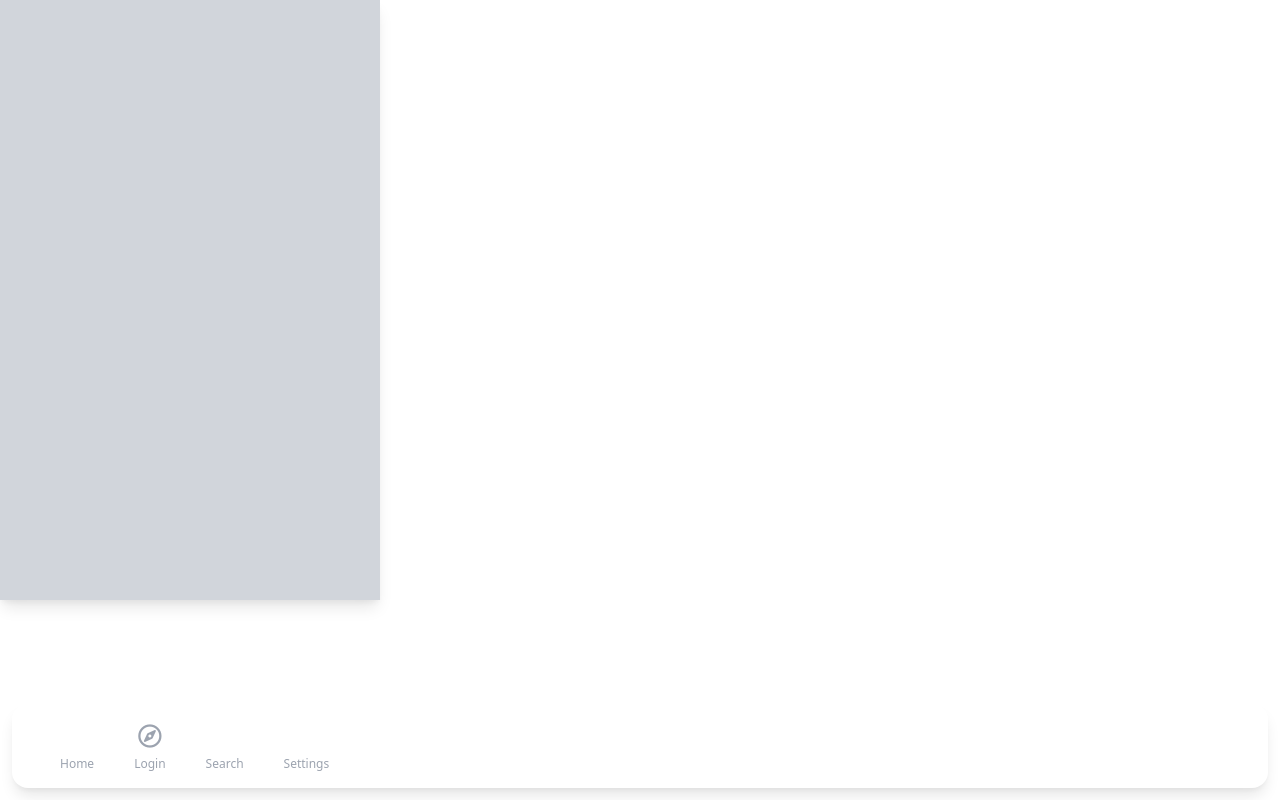
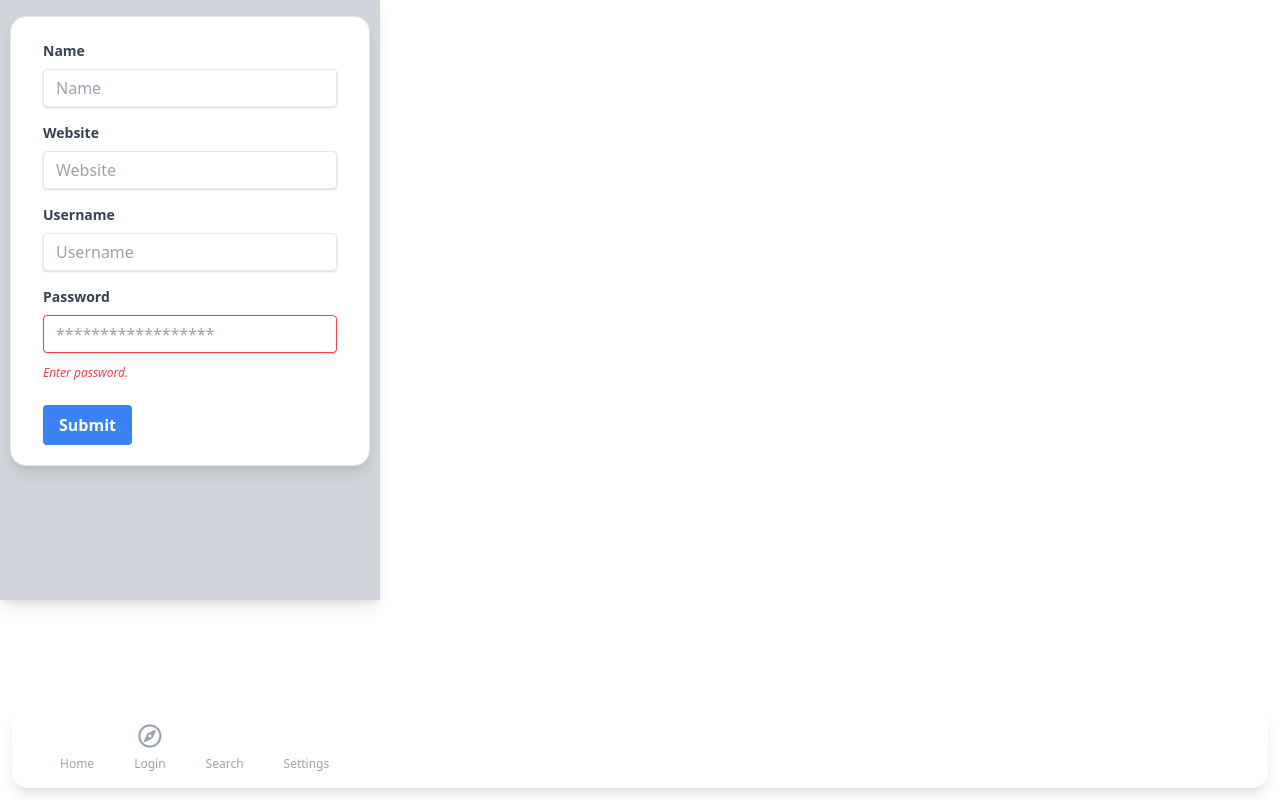
Before and after one commit to mayankp291/lowkey, a Vue app: page /vault/add in a window 1280 px wide. Built offline with nearby package versions, Linux system fonts and the light colour scheme.

Commit message:
updated ui

```diff
--- a/src/router/index.js
+++ b/src/router/index.js
@@ -23,6 +23,11 @@ const routes = [
     component: () => import("../views/Vault.vue"),
   },
   {
+    path: "/vault/add",
+    name: "AddDetails",
+    component: () => import("../views/AddLogin.vue"),
+  },
+  {
     path: "/vault/edit/:id",
     name: "Edit",
     component: () => import("../views/Edit.vue"),
--- /dev/null
+++ b/src/views/AddLogin.vue
@@ -0,0 +1,101 @@
+<template>
+  <div
+    style="height: 450px; width: 360px;"
+    class="border bg-white shadow-lg rounded-2xl m-auto mt-4"
+  >
+    <form class="px-8 pt-6 pb-8 mb-4" @submit.prevent="onSubmit">
+      <div class="mb-4">
+        <label class="block text-gray-700 text-sm font-bold mb-2" for="website">
+          Name
+        </label>
+        <input
+          class="shadow appearance-none border rounded w-full py-2 px-3 text-gray-700 leading-tight focus:outline-none focus:shadow-outline"
+          id="name"
+          type="text"
+          placeholder="Name"
+          v-model="form.name"
+        />
+      </div>
+      <div class="mb-4">
+        <label class="block text-gray-700 text-sm font-bold mb-2" for="website">
+          Website
+        </label>
+        <input
+          class="shadow appearance-none border rounded w-full py-2 px-3 text-gray-700 leading-tight focus:outline-none focus:shadow-outline"
+          id="username"
+          type="text"
+          placeholder="Website"
+          v-model="form.website"
+        />
+      </div>
+      <div class="mb-4">
+        <label
+          class="block text-gray-700 text-sm font-bold mb-2"
+          for="username"
+        >
+          Username
+        </label>
+        <input
+          class="shadow appearance-none border rounded w-full py-2 px-3 text-gray-700 leading-tight focus:outline-none focus:shadow-outline"
+          id="username"
+          type="text"
+          placeholder="Username"
+          v-model="form.username"
+        />
+      </div>
+      <div class="mb-6">
+        <label
+          class="block text-gray-700 text-sm font-bold mb-2"
+          for="password"
+        >
+          Password
+        </label>
+        <input
+          class="shadow appearance-none border border-red-500 rounded w-full py-2 px-3 text-gray-700 mb-3 leading-tight focus:outline-none focus:shadow-outline"
+          id="password"
+          type="password"
+          placeholder="******************"
+          v-model="form.password"
+        />
+        <p class="text-red-500 text-xs italic">Enter password.</p>
+      </div>
+      <div class="flex items-center justify-between">
+        <button
+          class="bg-blue-500 hover:bg-blue-700 text-white font-bold py-2 px-4 rounded focus:outline-none focus:shadow-outline"
+          type="submit"
+        >
+          Submit
+        </button>
+      </div>
+    </form>
+  </div>
+</template>
+
+<script>
+import { createUser } from "../../firebase";
+import { reactive } from "vue";
+import { useRoute, useRouter } from "vue-router";
+export default {
+  setup() {
+    const router = useRouter();
+    const form = reactive({
+      name: "",
+      website: "",
+      username: "",
+      password: "",
+    });
+
+    const onSubmit = async () => {
+      await createUser({ ...form });
+      form.name = "";
+      form.website = "";
+      form.username = "";
+      form.password = "";
+      router.push("/vault");
+    };
+    return { form, onSubmit };
+  },
+};
+</script>
+
+<style></style>
--- a/src/views/Vault.vue
+++ b/src/views/Vault.vue
@@ -1,80 +1,29 @@
 <template>
   <div
-    style="height: 180px; width: 360px;"
-    class="border bg-white shadow-lg rounded-2xl m-auto mt-2 overflow-y-scroll"
+    style="height: 50px; width: 360px;"
+    class="border bg-white shadow-lg rounded-2xl mt-4 m-2"
   >
-    <form
-      class="bg-white shadow-md rounded px-8 pt-6 pb-8 mb-4"
-      @submit.prevent="onSubmit"
-    >
-      <div class="mb-4">
-        <label class="block text-gray-700 text-sm font-bold mb-2" for="website">
-          Name
-        </label>
+       <div class="flex">
         <input
-          class="shadow appearance-none border rounded w-full py-2 px-3 text-gray-700 leading-tight focus:outline-none focus:shadow-outline"
-          id="name"
-          type="text"
-          placeholder="Name"
-          v-model="form.name"
-        />
-      </div>
-      <div class="mb-4">
-        <label class="block text-gray-700 text-sm font-bold mb-2" for="website">
-          Website
-        </label>
-        <input
-          class="shadow appearance-none border rounded w-full py-2 px-3 text-gray-700 leading-tight focus:outline-none focus:shadow-outline"
+          class="shadow appearance-none border rounded w-2/3 px-3 m-2 flex-auto  text-gray-700 leading-tight focus:outline-none focus:shadow-outline"
           id="username"
           type="text"
-          placeholder="Website"
-          v-model="form.website"
+          placeholder="Search"
+
         />
-      </div>
-      <div class="mb-4">
-        <label
-          class="block text-gray-700 text-sm font-bold mb-2"
-          for="username"
-        >
-          Username
-        </label>
-        <input
-          class="shadow appearance-none border rounded w-full py-2 px-3 text-gray-700 leading-tight focus:outline-none focus:shadow-outline"
-          id="username"
-          type="text"
-          placeholder="Username"
-          v-model="form.username"
-        />
-      </div>
-      <div class="mb-6">
-        <label
-          class="block text-gray-700 text-sm font-bold mb-2"
-          for="password"
-        >
-          Password
-        </label>
-        <input
-          class="shadow appearance-none border border-red-500 rounded w-full py-2 px-3 text-gray-700 mb-3 leading-tight focus:outline-none focus:shadow-outline"
-          id="password"
-          type="password"
-          placeholder="******************"
-          v-model="form.password"
-        />
-        <p class="text-red-500 text-xs italic">Enter password.</p>
-      </div>
-      <div class="flex items-center justify-between">
-        <button
-          class="bg-blue-500 hover:bg-blue-700 text-white font-bold py-2 px-4 rounded focus:outline-none focus:shadow-outline"
-          type="submit"
-        >
-          Submit
-        </button>
-      </div>
-    </form>
+
+            <router-link to="/vault/add/">
+              <button
+                class=" m-2 flex-auto text-grey-lighter font-bold py-1 px-7 border rounded text-xs bg-green hover:bg-green-dark"
+              >
+                Add
+              </button>
+            </router-link>
+  </div>
   </div>
   <div
-    style="height: 300px; width: 360px;"
-    class="border bg-white shadow-lg rounded-2xl m-auto mt-2 overflow-y-scroll"
+    style="height: 400px; width: 360px;"
+    class="border bg-white shadow-lg rounded-2xl m-auto mt-4 overflow-y-scroll"
   >
     <table class="table-auto w-full text-left">
       <!--Border collapse doesn't work on this site yet but it's available in newer tailwind versions -->
@@ -85,8 +34,12 @@
           v-for="{ id, name, username } in users"
           :key="id"
         >
-          <td class="py-4 px-3 border-b border-grey-light text-xs font-bold">{{ name }}</td>
-          <td class="py-4 px-3 border-b border-grey-light text-xs">{{ username }}</td>
+          <td class="py-4 px-3 border-b border-grey-light text-xs font-bold">
+            {{ name }}
+          </td>
+          <td class="py-4 px-3 border-b border-grey-light text-xs">
+            {{ username }}
+          </td>
           <td class="py-4 px-3 border-b border-grey-light">
             <router-link :to="`/vault/edit/${id}`">
               <button
@@ -133,4 +86,10 @@ export default {
 };
 </script>
 
-<style></style>
+<style>
+@import url(https://pro.fontawesome.com/releases/v5.10.0/css/all.css);
+::-webkit-scrollbar {
+    width: 0;
+    background: transparent; /* make scrollbar transparent */
+}
+</style>
```
Also changed, not shown: src/views/Login.vue (+5 -3 lines).
